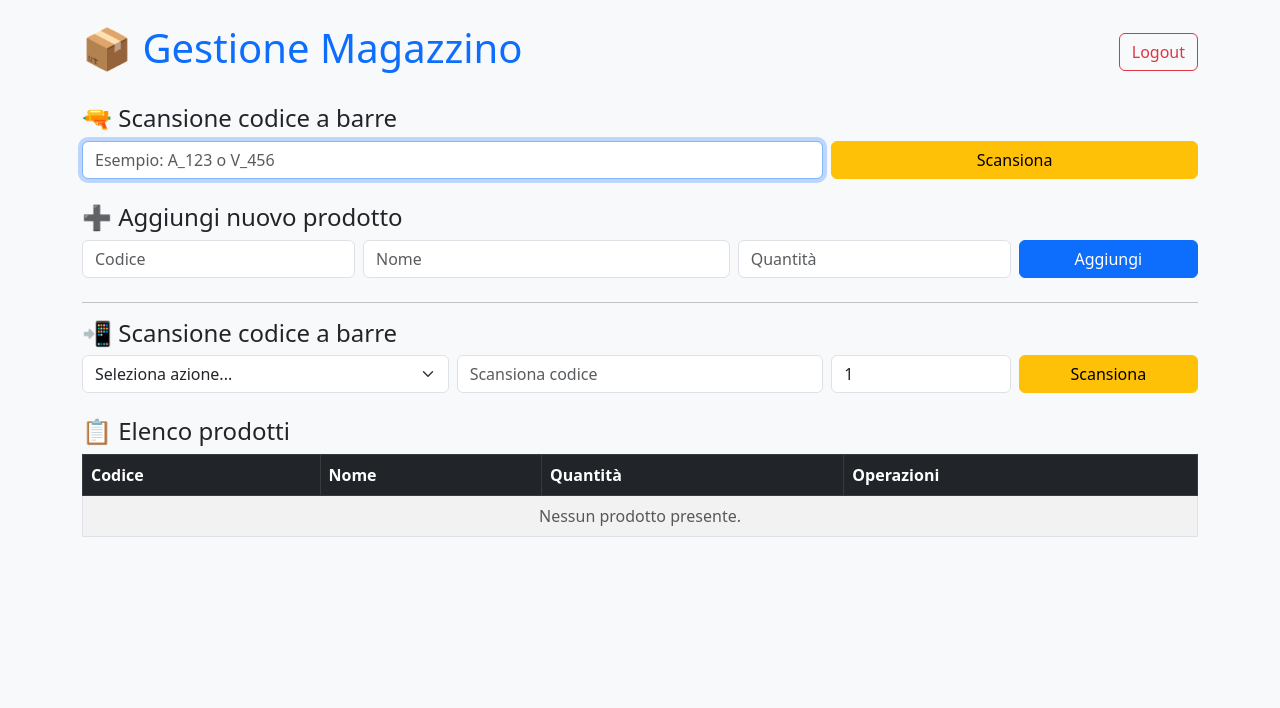
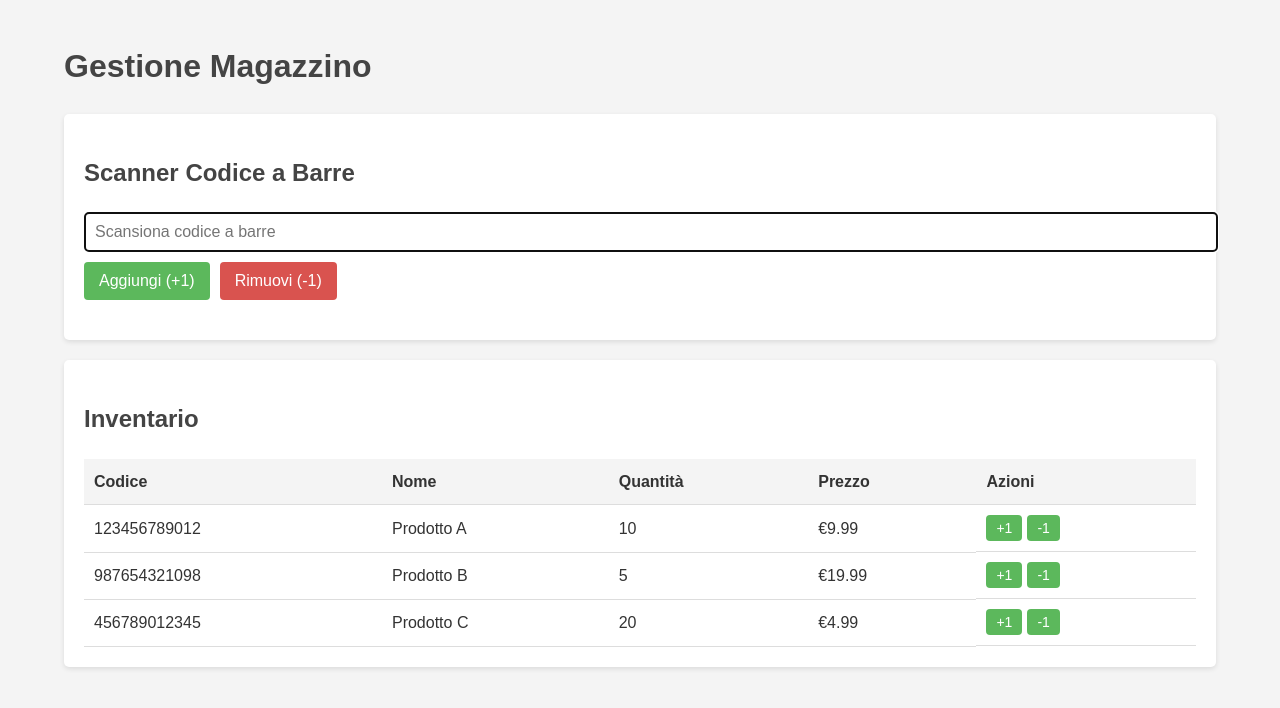
Before and after one commit to masiniluca/magazzino, a Flask app: template templates/index.html in a window 1280 px wide. Shown: the top 708 px of the page. Run offline with Flask 3, Linux system fonts and the light colour scheme; the template is opened without the code that fills it, so the values that code supplies are empty; data comes from the database, SQL or seed files in the repository.

Commit message:
Psitola codice a barre

```diff
--- a/app.py
+++ b/app.py
@@ -1,132 +1,153 @@
-from flask import Flask, render_template, request, redirect, session, url_for, render_template_string
-import json
+from flask import Flask, render_template, request, jsonify
+import sqlite3
 import os
-from functools import wraps
-from datetime import datetime
 
 app = Flask(__name__)
-app.secret_key = 'una_chiave_super_segreta'  # Cambiala con una tua chiave sicura
 
-FILE_MAGAZZINO = "magazzino.json"
-FILE_LOG = "log.txt"
-PASSWORD = 'easyservice'  # Password di accesso
+# Inizializza il database
+def init_db():
+    if not os.path.exists('database.db'):
+        conn = sqlite3.connect('database.db')
+        c = conn.cursor()
+        c.execute('''CREATE TABLE prodotti
+                     (id INTEGER PRIMARY KEY AUTOINCREMENT,
+                      nome TEXT NOT NULL,
+                      codice_barre TEXT UNIQUE NOT NULL,
+                      quantita INTEGER NOT NULL,
+                      prezzo REAL,
+                      descrizione TEXT)''')
 
-# ------------------- Funzioni di utilità -------------------
+        # Aggiungi alcuni prodotti di esempio
+        prodotti_di_esempio = [
+            ('Prodotto A', '123456789012', 10, 9.99, 'Descrizione prodotto A'),
+            ('Prodotto B', '987654321098', 5, 19.99, 'Descrizione prodotto B'),
+            ('Prodotto C', '456789012345', 20, 4.99, 'Descrizione prodotto C')
+        ]
 
-def carica_magazzino():
-    if os.path.exists(FILE_MAGAZZINO):
-        with open(FILE_MAGAZZINO, "r") as f:
-            return json.load(f)
-    return {}
+        c.executemany('INSERT INTO prodotti (nome, codice_barre, quantita, prezzo, descrizione) VALUES (?, ?, ?, ?, ?)', prodotti_di_esempio)
+        conn.commit()
+        conn.close()
 
-def salva_magazzino(magazzino):
-    with open(FILE_MAGAZZINO, "w") as f:
-        json.dump(magazzino, f, indent=4)
+init_db()
 
-def scrivi_log(codice, operazione, quantità):
-    with open(FILE_LOG, "a") as f:
-        timestamp = datetime.now().strftime("%Y-%m-%d %H:%M:%S")
-        f.write(f"[{timestamp}] {operazione.upper()}: {codice} - Quantità: {quantità}\n")
+@app.route('/')
+def index():
+    return render_template('index.html')
 
-# ------------------- Autenticazione -------------------
+@app.route('/api/prodotti', methods=['GET'])
+def get_prodotti():
+    conn = sqlite3.connect('database.db')
+    c = conn.cursor()
+    c.execute('SELECT * FROM prodotti')
+    prodotti = c.fetchall()
+    conn.close()
 
-login_page = '''
-<!doctype html>
-<html>
-<head><title>Login</title></head>
-<body style="display:flex; justify-content:center; align-items:center; height:100vh; background:#f5f5f5;">
-    <form method="post" style="background:white; padding:2rem; border-radius:1rem; box-shadow:0 0 10px rgba(0,0,0,0.1);">
-        <h2 style="text-align:center;">🔐 Accesso</h2>
-        <input name="password" type="password" placeholder="Password" class="form-control mb-3" required style="width:100%; padding:0.5rem;">
-        <button type="submit" class="btn btn-primary" style="width:100%;">Accedi</button>
-        {{ errore }}
-    </form>
-</body>
-</html>
-'''
+    # Converti in lista di dizionari
+    result = []
+    for p in prodotti:
+        result.append({
+            'id': p[0],
+            'nome': p[1],
+            'codice_barre': p[2],
+            'quantita': p[3],
+            'prezzo': p[4],
+            'descrizione': p[5]
+        })
 
-@app.route('/login', methods=['GET', 'POST'])
-def login():
-    errore = ""
-    if request.method == 'POST':
-        if request.form['password'] == PASSWORD:
-            session['logged_in'] = True
-            return redirect(url_for('index'))
+    return jsonify(result)
+
+@app.route('/api/prodotto/<codice_barre>', methods=['GET'])
+def get_prodotto(codice_barre):
+    conn = sqlite3.connect('database.db')
+    c = conn.cursor()
+    c.execute('SELECT * FROM prodotti WHERE codice_barre = ?', (codice_barre,))
+    prodotto = c.fetchone()
+    conn.close()
+
+    if prodotto:
+        return jsonify({
+            'id': prodotto[0],
+            'nome': prodotto[1],
+            'codice_barre': prodotto[2],
+            'quantita': prodotto[3],
+            'prezzo': prodotto[4],
+            'descrizione': prodotto[5]
+        })
+    else:
+        return jsonify({'error': 'Prodotto non trovato'}), 404
+
+@app.route('/api/prodotto/aggiungi', methods=['POST'])
+def aggiungi_prodotto():
+    data = request.json
+    codice_barre = data.get('codice_barre')
+    quantita = data.get('quantita', 1)
+
+    conn = sqlite3.connect('database.db')
+    c = conn.cursor()
+
+    try:
+        # Verifica se il prodotto esiste già
+        c.execute('SELECT quantita FROM prodotti WHERE codice_barre = ?', (codice_barre,))
+        risultato = c.fetchone()
+
+        if risultato:
+            # Aggiorna la quantità
+            nuova_quantita = risultato[0] + quantita
+            c.execute('UPDATE prodotti SET quantita = ? WHERE codice_barre = ?', (nuova_quantita, codice_barre))
         else:
-            errore = "<p style='color:red; text-align:center;'>Credenziali errate</p>"
-    return render_template_string(login_page, errore=errore)
+            # Crea un nuovo prodotto (richiede tutti i campi)
+            if not all(k in data for k in ['nome', 'prezzo', 'descrizione']):
+                return jsonify({'error': 'Per nuovi prodotti sono richiesti nome, prezzo e descrizione'}), 400
 
-@app.route('/logout')
-def logout():
-    session.pop('logged_in', None)
-    return redirect(url_for('login'))
+            c.execute('INSERT INTO prodotti (nome, codice_barre, quantita, prezzo, descrizione) VALUES (?, ?, ?, ?, ?)',
+                      (data['nome'], codice_barre, quantita, data['prezzo'], data['descrizione']))
 
-def login_required(f):
-    @wraps(f)
-    def decorated_function(*args, **kwargs):
-        if not session.get('logged_in'):
-            return redirect(url_for('login'))
-        return f(*args, **kwargs)
-    return decorated_function
+        conn.commit()
+        conn.close()
+        return jsonify({'success': True})
+    except Exception as e:
+        conn.close()
+        return jsonify({'error': str(e)}), 500
 
-# ------------------- Rotte principali -------------------
+@app.route('/api/prodotto/rimuovi', methods=['POST'])
+def rimuovi_prodotto():
+    data = request.json
+    codice_barre = data.get('codice_barre')
+    quantita = data.get('quantita', 1)
 
-@app.route("/")
-@login_required
-def index():
-    magazzino = carica_magazzino()
-    return render_template("index.html", magazzino=magazzino)
+    conn = sqlite3.connect('database.db')
+    c = conn.cursor()
 
-@app.route("/aggiungi", methods=["POST"])
-@login_required
-def aggiungi():
-    codice = request.form["codice"]
-    nome = request.form["nome"]
-    quantità = int(request.form["quantità"])
+    try:
+        # Verifica se il prodotto esiste
+        c.execute('SELECT quantita FROM prodotti WHERE codice_barre = ?', (codice_barre,))
+        risultato = c.fetchone()
 
-    magazzino = carica_magazzino()
-    if codice not in magazzino:
-        magazzino[codice] = {"nome": nome, "quantità": quantità}
-        salva_magazzino(magazzino)
-        scrivi_log(codice, "aggiunta", quantità)
-    return redirect("/")
+        if not risultato:
+            conn.close()
+            return jsonify({'error': 'Prodotto non trovato'}), 404
 
-@app.route("/aggiorna", methods=["POST"])
-@login_required
-def aggiorna():
-    codice = request.form["codice"]
-    tipo = request.form["tipo"]
-    quantità = int(request.form["quantità"])
+        quantita_attuale = risultato[0]
 
-    magazzino = carica_magazzino()
-    if codice in magazzino:
-        if tipo == "acquisto":
-            magazzino[codice]["quantità"] += quantità
-        elif tipo == "vendita":
-            magazzino[codice]["quantità"] = max(0, magazzino[codice]["quantità"] - quantità)
-        salva_magazzino(magazzino)
-        scrivi_log(codice, tipo, quantità)
-    return redirect("/")
+        if quantita_attuale < quantita:
+            conn.close()
+            return jsonify({'error': 'Quantità insufficiente in magazzino'}), 400
 
-@app.route("/scansione", methods=["POST"])
-@login_required
-def scansione():
-    codice = request.form["codice"]
-    quantità = int(request.form["quantità"])
-    tipo = request.form["tipo"]
+        nuova_quantita = quantita_attuale - quantita
 
-    magazzino = carica_magazzino()
-    if codice in magazzino:
-        if tipo == "acquisto":
-            magazzino[codice]["quantità"] += quantità
-        elif tipo == "vendita":
-            magazzino[codice]["quantità"] = max(0, magazzino[codice]["quantità"] - quantità)
-        salva_magazzino(magazzino)
-    return redirect("/")
+        if nuova_quantita <= 0:
+            # Rimuovi il prodotto se la quantità è 0
+            c.execute('DELETE FROM prodotti WHERE codice_barre = ?', (codice_barre,))
+        else:
+            # Aggiorna la quantità
+            c.execute('UPDATE prodotti SET quantita = ? WHERE codice_barre = ?', (nuova_quantita, codice_barre))
 
+        conn.commit()
+        conn.close()
+        return jsonify({'success': True})
+    except Exception as e:
+        conn.close()
+        return jsonify({'error': str(e)}), 500
 
-# ------------------- Avvio -------------------
-
-if __name__ == "__main__":
-    port = int(os.environ.get("PORT", 5000))
-    app.run(host="0.0.0.0", port=port, debug=True)
+if __name__ == '__main__':
+    app.run(debug=True)
--- /dev/null
+++ b/static/script.js
@@ -0,0 +1,195 @@
+document.addEventListener('DOMContentLoaded', function() {
+    const barcodeInput = document.getElementById('barcode-input');
+    const aggiungiBtn = document.getElementById('aggiungi-btn');
+    const rimuoviBtn = document.getElementById('rimuovi-btn');
+    const prodottoInfo = document.getElementById('prodotto-info');
+    const nuovoProdottoForm = document.getElementById('nuovo-prodotto-form');
+    const formNuovoProdotto = document.getElementById('form-nuovo-prodotto');
+    const inventarioTable = document.getElementById('inventario-table').querySelector('tbody');
+
+    let currentBarcode = '';
+
+    // Carica l'inventario all'avvio
+    loadInventario();
+
+    // Gestione scanner codice a barre
+    barcodeInput.addEventListener('change', function() {
+        currentBarcode = barcodeInput.value.trim();
+        if (currentBarcode) {
+            checkProdotto(currentBarcode);
+        }
+    });
+
+    // Pulsante aggiungi
+    aggiungiBtn.addEventListener('click', function() {
+        if (currentBarcode) {
+            aggiungiProdotto(currentBarcode);
+        } else {
+            alert('Prima scansiona un codice a barre');
+        }
+    });
+
+    // Pulsante rimuovi
+    rimuoviBtn.addEventListener('click', function() {
+        if (currentBarcode) {
+            rimuoviProdotto(currentBarcode);
+        } else {
+            alert('Prima scansiona un codice a barre');
+        }
+    });
+
+    // Form nuovo prodotto
+    formNuovoProdotto.addEventListener('submit', function(e) {
+        e.preventDefault();
+        const formData = new FormData(formNuovoProdotto);
+        const data = Object.fromEntries(formData.entries());
+
+        fetch('/api/prodotto/aggiungi', {
+            method: 'POST',
+            headers: {
+                'Content-Type': 'application/json'
+            },
+            body: JSON.stringify(data)
+        })
+        .then(response => response.json())
+        .then(data => {
+            if (data.success) {
+                alert('Prodotto aggiunto con successo!');
+                formNuovoProdotto.reset();
+                nuovoProdottoForm.classList.add('hidden');
+                barcodeInput.value = '';
+                barcodeInput.focus();
+                loadInventario();
+            } else {
+                alert('Errore: ' + (data.error || 'Errore sconosciuto'));
+            }
+        })
+        .catch(error => {
+            alert('Errore di connessione: ' + error.message);
+        });
+    });
+
+    // Funzione per verificare un prodotto
+    function checkProdotto(codice) {
+        fetch(`/api/prodotto/${codice}`)
+            .then(response => {
+                if (!response.ok) {
+                    // Prodotto non trovato, mostra form per nuovo prodotto
+                    prodottoInfo.classList.add('hidden');
+                    nuovoProdottoForm.classList.remove('hidden');
+                    document.getElementById('nuovo-codice').value = codice;
+                    return;
+                }
+                return response.json();
+            })
+            .then(data => {
+                if (data && !data.error) {
+                    // Mostra info prodotto
+                    document.getElementById('prodotto-nome').textContent = data.nome;
+                    document.getElementById('prodotto-codice').textContent = data.codice_barre;
+                    document.getElementById('prodotto-quantita').textContent = data.quantita;
+                    document.getElementById('prodotto-prezzo').textContent = data.prezzo.toFixed(2);
+                    document.getElementById('prodotto-descrizione').textContent = data.descrizione;
+
+                    prodottoInfo.classList.remove('hidden');
+                    nuovoProdottoForm.classList.add('hidden');
+                }
+            })
+            .catch(error => {
+                console.error('Errore:', error);
+            });
+    }
+
+    // Funzione per aggiungere un prodotto
+    function aggiungiProdotto(codice) {
+        fetch('/api/prodotto/aggiungi', {
+            method: 'POST',
+            headers: {
+                'Content-Type': 'application/json'
+            },
+            body: JSON.stringify({
+                codice_barre: codice,
+                quantita: 1
+            })
+        })
+        .then(response => response.json())
+        .then(data => {
+            if (data.success) {
+                checkProdotto(codice);
+                loadInventario();
+            } else {
+                alert('Errore: ' + (data.error || 'Errore sconosciuto'));
+            }
+        })
+        .catch(error => {
+            alert('Errore di connessione: ' + error.message);
+        });
+    }
+
+    // Funzione per rimuovere un prodotto
+    function rimuoviProdotto(codice) {
+        fetch('/api/prodotto/rimuovi', {
+            method: 'POST',
+            headers: {
+                'Content-Type': 'application/json'
+            },
+            body: JSON.stringify({
+                codice_barre: codice,
+                quantita: 1
+            })
+        })
+        .then(response => response.json())
+        .then(data => {
+            if (data.success) {
+                checkProdotto(codice);
+                loadInventario();
+            } else {
+                alert('Errore: ' + (data.error || 'Errore sconosciuto'));
+            }
+        })
+        .catch(error => {
+            alert('Errore di connessione: ' + error.message);
+        });
+    }
+
+    // Funzione per caricare l'inventario
+    function loadInventario() {
+        fetch('/api/prodotti')
+            .then(response => response.json())
+            .then(data => {
+                inventarioTable.innerHTML = '';
+                data.forEach(prodotto => {
+                    const row = document.createElement('tr');
+
+                    row.innerHTML = `
+                        <td>${prodotto.codice_barre}</td>
+                        <td>${prodotto.nome}</td>
+                        <td>${prodotto.quantita}</td>
+                        <td>€${prodotto.prezzo.toFixed(2)}</td>
+                        <td class="actions">
+                            <button onclick="aggiungiDaTabella('${prodotto.codice_barre}')">+1</button>
+                            <button onclick="rimuoviDaTabella('${prodotto.codice_barre}')">-1</button>
+                        </td>
+                    `;
+
+                    inventarioTable.appendChild(row);
+                });
+            })
+            .catch(error => {
+                console.error('Errore:', error);
+            });
+    }
+
+    // Esponi funzioni globali per i pulsanti nella tabella
+    window.aggiungiDaTabella = function(codice) {
+        currentBarcode = codice;
+        barcodeInput.value = codice;
+        aggiungiProdotto(codice);
+    };
+
+    window.rimuoviDaTabella = function(codice) {
+        currentBarcode = codice;
+        barcodeInput.value = codice;
+        rimuoviProdotto(codice);
+    };
+});
--- /dev/null
+++ b/static/style.css
@@ -0,0 +1,118 @@
+body {
+    font-family: Arial, sans-serif;
+    line-height: 1.6;
+    margin: 0;
+    padding: 0;
+    background-color: #f4f4f4;
+    color: #333;
+}
+
+.container {
+    width: 90%;
+    max-width: 1200px;
+    margin: 0 auto;
+    padding: 20px;
+}
+
+h1, h2, h3 {
+    color: #444;
+}
+
+.scanner-section, .inventario-section {
+    background: #fff;
+    padding: 20px;
+    margin-bottom: 20px;
+    border-radius: 5px;
+    box-shadow: 0 2px 5px rgba(0,0,0,0.1);
+}
+
+#barcode-input {
+    width: 100%;
+    padding: 10px;
+    font-size: 16px;
+    margin-bottom: 10px;
+    border: 1px solid #ddd;
+    border-radius: 4px;
+}
+
+.button-group {
+    display: flex;
+    gap: 10px;
+    margin-bottom: 20px;
+}
+
+button {
+    padding: 10px 15px;
+    background: #5cb85c;
+    color: white;
+    border: none;
+    border-radius: 4px;
+    cursor: pointer;
+    font-size: 16px;
+}
+
+button:hover {
+    background: #4cae4c;
+}
+
+#rimuovi-btn {
+    background: #d9534f;
+}
+
+#rimuovi-btn:hover {
+    background: #c9302c;
+}
+
+.hidden {
+    display: none;
+}
+
+#prodotto-info {
+    padding: 15px;
+    background: #f9f9f9;
+    border-radius: 4px;
+    margin-bottom: 20px;
+}
+
+#nuovo-prodotto-form input,
+#nuovo-prodotto-form textarea {
+    width: 100%;
+    padding: 8px;
+    margin-bottom: 10px;
+    border: 1px solid #ddd;
+    border-radius: 4px;
+}
+
+#nuovo-prodotto-form textarea {
+    height: 80px;
+}
+
+table {
+    width: 100%;
+    border-collapse: collapse;
+    margin-top: 20px;
+}
+
+table th, table td {
+    padding: 10px;
+    text-align: left;
+    border-bottom: 1px solid #ddd;
+}
+
+table th {
+    background-color: #f4f4f4;
+}
+
+table tr:hover {
+    background-color: #f9f9f9;
+}
+
+.actions {
+    display: flex;
+    gap: 5px;
+}
+
+.actions button {
+    padding: 5px 10px;
+    font-size: 14px;
+}
--- a/templates/index.html
+++ b/templates/index.html
@@ -1,94 +1,62 @@
 <!DOCTYPE html>
-<html>
+<html lang="it">
 <head>
+    <meta charset="UTF-8">
+    <meta name="viewport" content="width=device-width, initial-scale=1.0">
     <title>Gestione Magazzino</title>
-    <meta charset="utf-8">
-    <link href="https://cdn.jsdelivr.net/npm/bootstrap@5.3.0/dist/css/bootstrap.min.css" rel="stylesheet">
+    <link rel="stylesheet" href="/static/style.css">
 </head>
-<body class="bg-light p-4">
+<body>
     <div class="container">
-        <div class="d-flex justify-content-between align-items-center mb-4">
-            <h1 class="text-primary">📦 Gestione Magazzino</h1>
-            <a href="/logout" class="btn btn-outline-danger">Logout</a>
+        <h1>Gestione Magazzino</h1>
+
+        <div class="scanner-section">
+            <h2>Scanner Codice a Barre</h2>
+            <input type="text" id="barcode-input" placeholder="Scansiona codice a barre" autofocus>
+            <div class="button-group">
+                <button id="aggiungi-btn">Aggiungi (+1)</button>
+                <button id="rimuovi-btn">Rimuovi (-1)</button>
+            </div>
+            <div id="prodotto-info" class="hidden">
+                <h3>Informazioni Prodotto</h3>
+                <p><strong>Nome:</strong> <span id="prodotto-nome"></span></p>
+                <p><strong>Codice:</strong> <span id="prodotto-codice"></span></p>
+                <p><strong>Quantità:</strong> <span id="prodotto-quantita"></span></p>
+                <p><strong>Prezzo:</strong> €<span id="prodotto-prezzo"></span></p>
+                <p><strong>Descrizione:</strong> <span id="prodotto-descrizione"></span></p>
+            </div>
+            <div id="nuovo-prodotto-form" class="hidden">
+                <h3>Nuovo Prodotto</h3>
+                <form id="form-nuovo-prodotto">
+                    <input type="text" name="nome" placeholder="Nome prodotto" required>
+                    <input type="text" name="codice_barre" id="nuovo-codice" readonly required>
+                    <input type="number" name="quantita" placeholder="Quantità" value="1" min="1" required>
+                    <input type="number" name="prezzo" placeholder="Prezzo" step="0.01" min="0" required>
+                    <textarea name="descrizione" placeholder="Descrizione"></textarea>
+                    <button type="submit">Aggiungi Prodotto</button>
+                </form>
+            </div>
         </div>
 
-        <!-- Sezione scansione barcode -->
-        <h4>🔫 Scansione codice a barre</h4>
-        <form method="POST" action="/scansione" class="row g-2 mb-4">
-            <div class="col-md-8">
-                <input type="text" name="codice" placeholder="Esempio: A_123 o V_456" class="form-control" autofocus required>
-            </div>
-            <div class="col-md-4">
-                <button class="btn btn-warning w-100">Scansiona</button>
-            </div>
-        </form>
-
-        <!-- Aggiunta manuale -->
-        <h4>➕ Aggiungi nuovo prodotto</h4>
-        <form method="POST" action="/aggiungi" class="row g-2 mb-4">
-            <div class="col-md-3"><input type="text" name="codice" placeholder="Codice" class="form-control" required></div>
-            <div class="col-md-4"><input type="text" name="nome" placeholder="Nome" class="form-control" required></div>
-            <div class="col-md-3"><input type="number" name="quantità" placeholder="Quantità" class="form-control" required></div>
-            <div class="col-md-2"><button class="btn btn-primary w-100">Aggiungi</button></div>
-        </form>
-
-        <hr>
-        <h4>📲 Scansione codice a barre</h4>
-        <form method="POST" action="/scansione" class="row g-2 mb-4">
-            <div class="col-md-4">
-                <select name="tipo" class="form-select" required>
-                    <option value="">Seleziona azione...</option>
-                    <option value="acquisto">➕ Acquisto</option>
-                    <option value="vendita">➖ Vendita</option>
-                </select>
-            </div>
-            <div class="col-md-4">
-                <input type="text" name="codice" placeholder="Scansiona codice" class="form-control" autofocus required>
-            </div>
-            <div class="col-md-2">
-                <input type="number" name="quantità" value="1" min="1" class="form-control" required>
-            </div>
-            <div class="col-md-2">
-                <button class="btn btn-warning w-100">Scansiona</button>
-            </div>
-        </form>
-
-        <!-- Tabella prodotti -->
-        <h4>📋 Elenco prodotti</h4>
-        <table class="table table-striped table-bordered">
-            <thead class="table-dark">
+        <div class="inventario-section">
+            <h2>Inventario</h2>
+            <table id="inventario-table">
+                <thead>
                     <tr>
                         <th>Codice</th>
                         <th>Nome</th>
                         <th>Quantità</th>
-                    <th>Operazioni</th>
+                        <th>Prezzo</th>
+                        <th>Azioni</th>
                     </tr>
                 </thead>
                 <tbody>
-                {% for codice, info in magazzino.items() %}
-                <tr>
-                    <td>{{ codice }}</td>
-                    <td>{{ info.nome }}</td>
-                    <td>{{ info.quantità }}</td>
-                    <td>
-                        <form method="POST" action="/aggiorna" class="d-flex flex-wrap gap-2">
-                            <input type="hidden" name="codice" value="{{ codice }}">
-                            <select name="tipo" class="form-select w-auto">
-                                <option value="acquisto">+ Acquisto</option>
-                                <option value="vendita">− Vendita</option>
-                            </select>
-                            <input type="number" name="quantità" min="1" class="form-control w-auto" required>
-                            <button class="btn btn-success">Aggiorna</button>
-                        </form>
-                    </td>
-                </tr>
-                {% else %}
-                <tr>
-                    <td colspan="4" class="text-center text-muted">Nessun prodotto presente.</td>
-                </tr>
-                {% endfor %}
+                    <!-- Popolato da JavaScript -->
                 </tbody>
             </table>
         </div>
+    </div>
+
+    <script src="/static/script.js"></script>
 </body>
 </html>
```
Also changed, not shown: templates/login.html (deleted, +0 -45 lines). Lines whose indentation alone changed are shown as unchanged.
